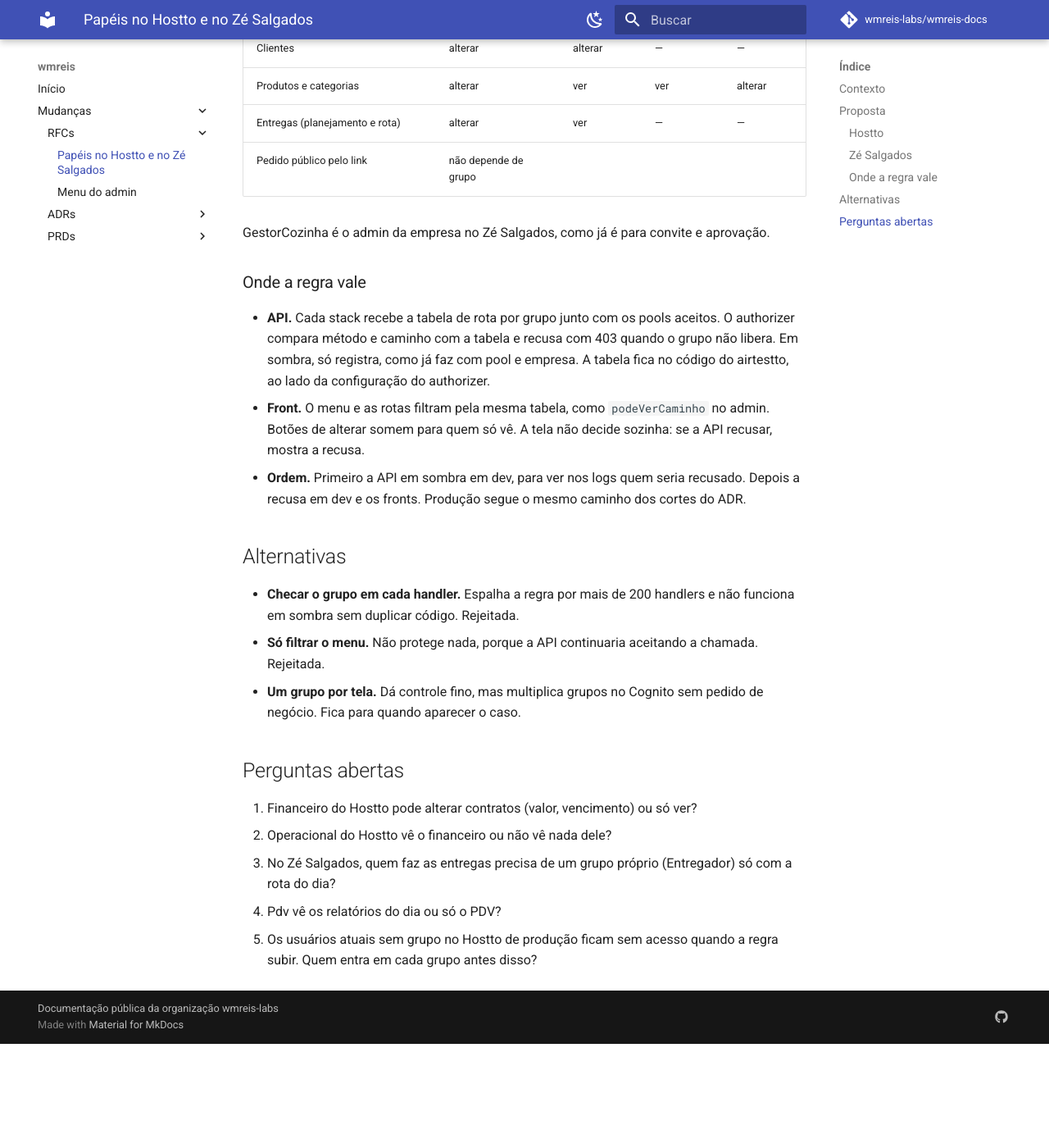
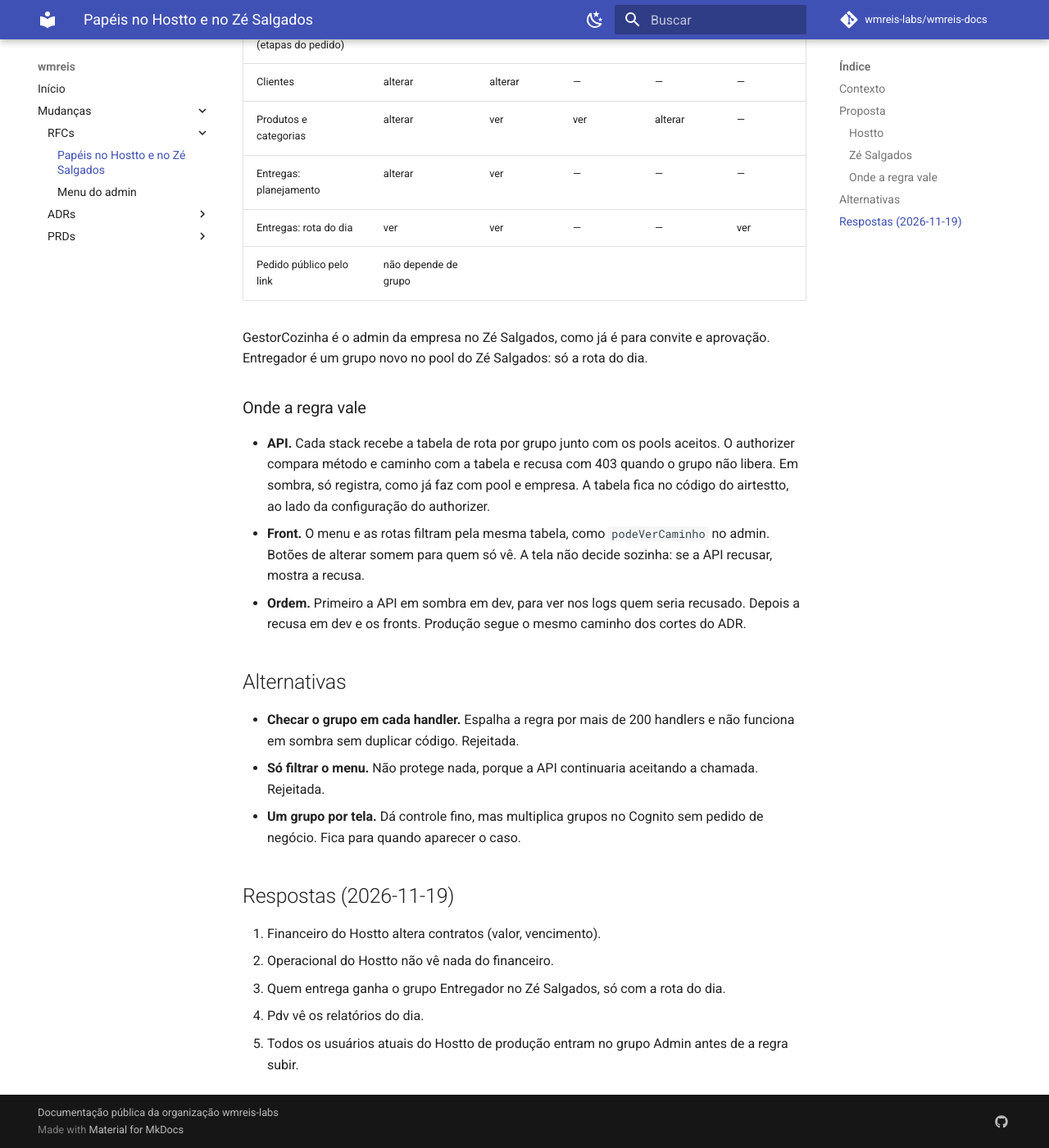
Before and after one commit to wmreis-labs/wmreis-docs, an MkDocs documentation site: the page built from docs/mudancas/rfc/2026-11-19-papeis-hostto-zesalgados.md, in a window 1280 px wide and 1400 px high, scrolled down 1583 px. Shown: the whole window at 82% size. Built offline with MkDocs 1.6.1 and Material for MkDocs 9.7.7, drawn with Linux system fonts in a browser that asks for light colours; comment, search, counter and statistics services are not loaded; before the commit the page ends 2856 px from its top, so only the background shows below that; some of the changed text lies outside the part shown.

Commit message:
docs(rfc): respostas e aceite dos papéis no Hostto e no Zé
Financeiro altera contratos; Operacional sem financeiro; grupo
Entregador só com a rota do dia; Pdv vê os relatórios do dia; todos
os usuários atuais do Hostto de produção entram como Admin.

Co-Authored-By: Claude Opus 5.5 <noreply@anthropic.com>

```diff
--- a/docs/mudancas/rfc/2026-11-19-papeis-hostto-zesalgados.md
+++ b/docs/mudancas/rfc/2026-11-19-papeis-hostto-zesalgados.md
@@ -1,6 +1,6 @@
 # RFC: o que cada papel faz no Hostto e no Zé Salgados
 
-**Status:** em revisão
+**Status:** aceita em 2026-11-19
 **Data:** 2026-11-19
 **ADR:** [autenticação dos fronts](../adr/2026-11-18-autenticacao-dos-fronts.md)
 
@@ -34,18 +34,19 @@ O admin e o console ATO já filtram o menu pelo grupo, e o ATO também recusa na
 
 ### Zé Salgados
 
-| Área | GestorCozinha | Pdv | Producao | Estoque |
-| --- | --- | --- | --- | --- |
-| Relatórios | ver | — | — | — |
-| PDV e checkout | usar | usar | — | — |
-| Pedidos (lista e detalhe) | alterar | alterar | ver | ver |
-| Operação da cozinha (etapas do pedido) | alterar | ver | alterar | ver |
-| Clientes | alterar | alterar | — | — |
-| Produtos e categorias | alterar | ver | ver | alterar |
-| Entregas (planejamento e rota) | alterar | ver | — | — |
-| Pedido público pelo link | não depende de grupo | | | |
+| Área | GestorCozinha | Pdv | Producao | Estoque | Entregador |
+| --- | --- | --- | --- | --- | --- |
+| Relatórios | ver | ver (só o dia) | — | — | — |
+| PDV e checkout | usar | usar | — | — | — |
+| Pedidos (lista e detalhe) | alterar | alterar | ver | ver | — |
+| Operação da cozinha (etapas do pedido) | alterar | ver | alterar | ver | — |
+| Clientes | alterar | alterar | — | — | — |
+| Produtos e categorias | alterar | ver | ver | alterar | — |
+| Entregas: planejamento | alterar | ver | — | — | — |
+| Entregas: rota do dia | ver | ver | — | — | ver |
+| Pedido público pelo link | não depende de grupo | | | | |
 
-GestorCozinha é o admin da empresa no Zé Salgados, como já é para convite e aprovação.
+GestorCozinha é o admin da empresa no Zé Salgados, como já é para convite e aprovação. Entregador é um grupo novo no pool do Zé Salgados: só a rota do dia.
 
 ### Onde a regra vale
 
@@ -59,10 +60,10 @@ GestorCozinha é o admin da empresa no Zé Salgados, como já é para convite e
 - **Só filtrar o menu.** Não protege nada, porque a API continuaria aceitando a chamada. Rejeitada.
 - **Um grupo por tela.** Dá controle fino, mas multiplica grupos no Cognito sem pedido de negócio. Fica para quando aparecer o caso.
 
-## Perguntas abertas
+## Respostas (2026-11-19)
 
-1. Financeiro do Hostto pode alterar contratos (valor, vencimento) ou só ver?
-2. Operacional do Hostto vê o financeiro ou não vê nada dele?
-3. No Zé Salgados, quem faz as entregas precisa de um grupo próprio (Entregador) só com a rota do dia?
-4. Pdv vê os relatórios do dia ou só o PDV?
-5. Os usuários atuais sem grupo no Hostto de produção ficam sem acesso quando a regra subir. Quem entra em cada grupo antes disso?
+1. Financeiro do Hostto altera contratos (valor, vencimento).
+2. Operacional do Hostto não vê nada do financeiro.
+3. Quem entrega ganha o grupo Entregador no Zé Salgados, só com a rota do dia.
+4. Pdv vê os relatórios do dia.
+5. Todos os usuários atuais do Hostto de produção entram no grupo Admin antes de a regra subir.
```
Also changed, not shown: other parts of docs/mudancas/rfc/2026-11-19-papeis-hostto-zesalgados.md (+2 -2 lines), docs/mudancas/rfc/index.md (+1 -1 lines).
